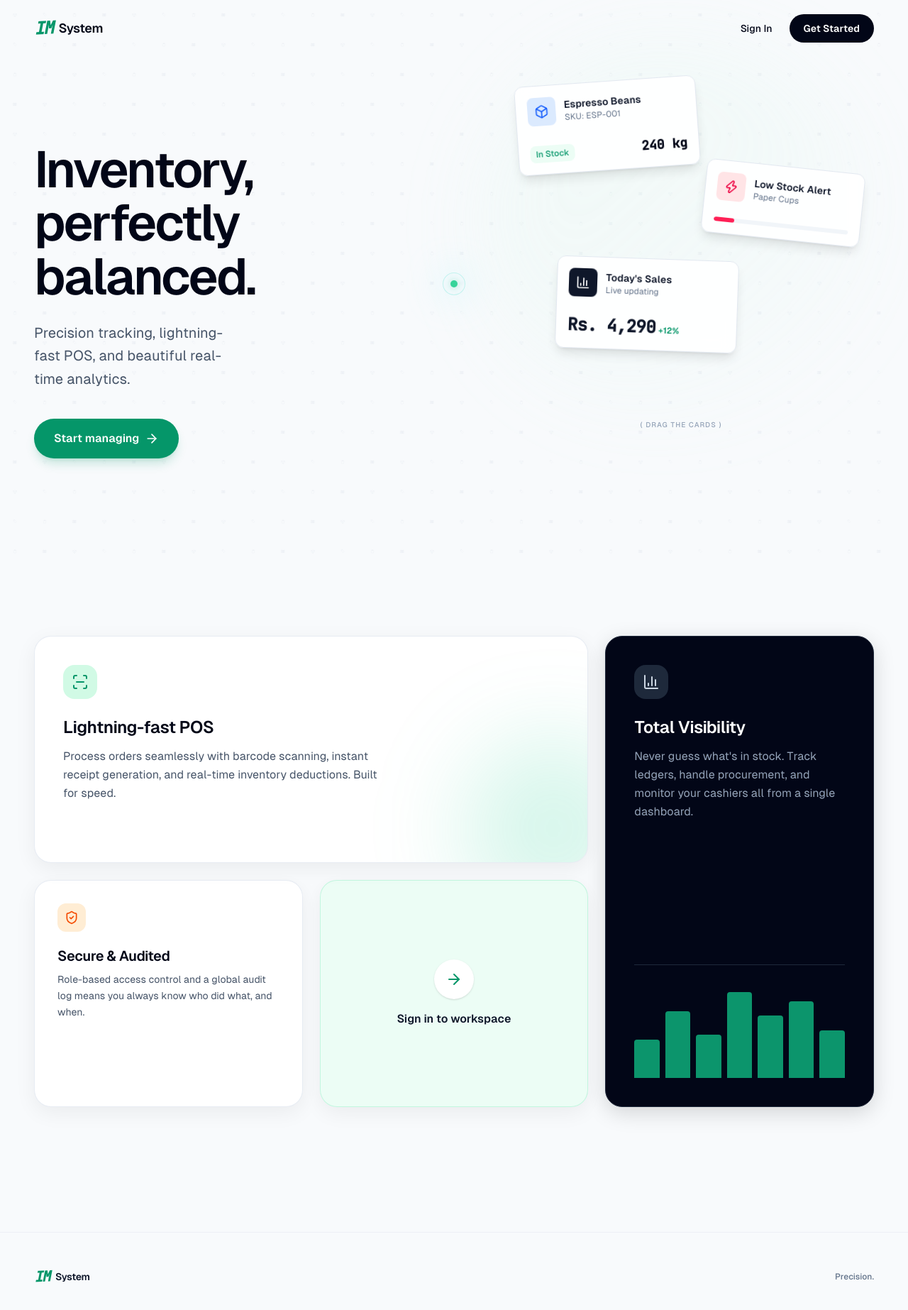
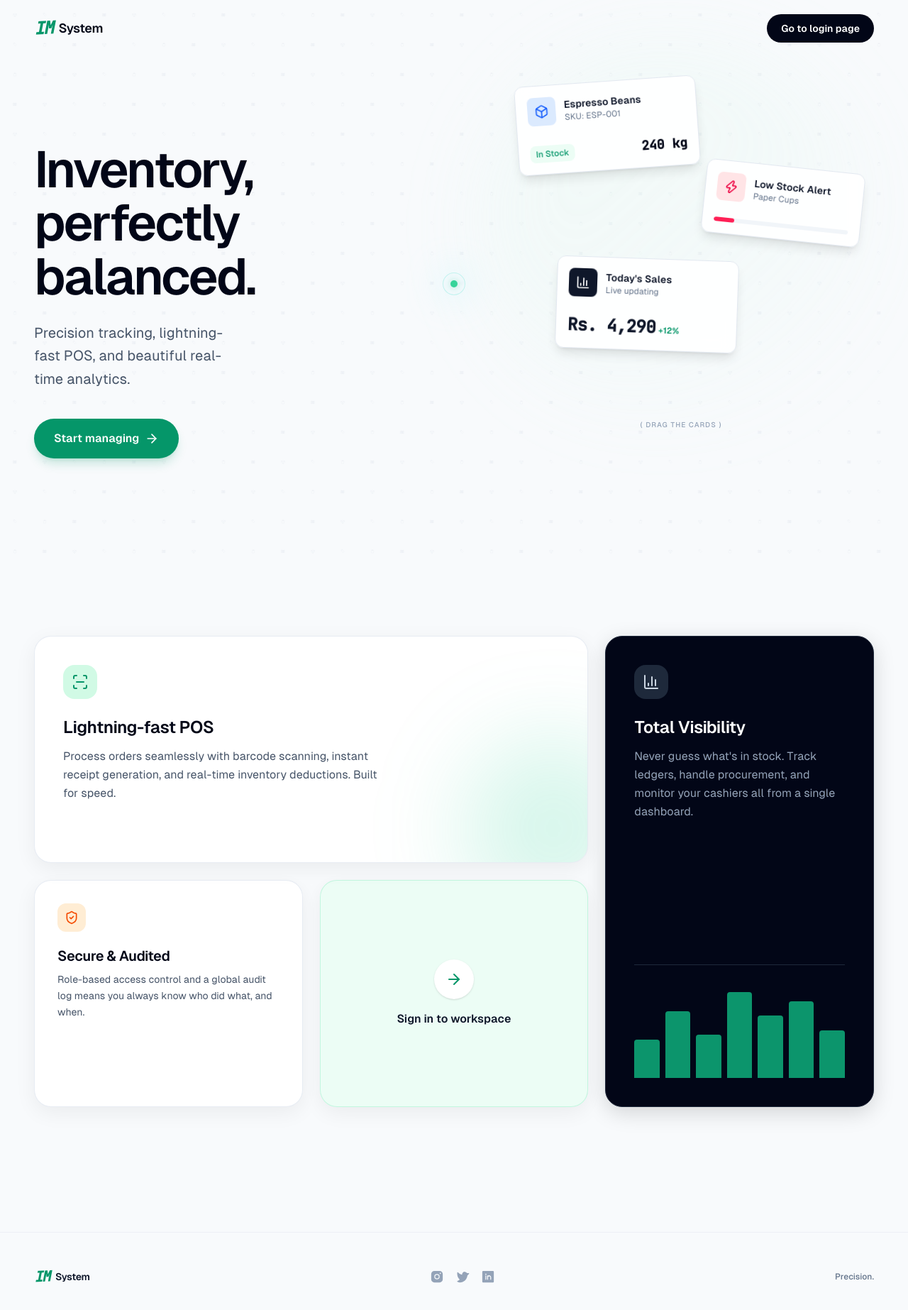
Before and after one commit to shahzil-ejaz/IM-System, a React app in the folder frontend/: page / in a window 1280 px wide. Shown: the top 1846 px of the page at 71% size. Built offline with nearby package versions, Linux system fonts and the light colour scheme; no server answers; the HTML template or start-up script is replaced by a standard one.

Commit message:
removed split

```diff
--- a/frontend/src/components/features/marketing/LandingView.jsx
+++ b/frontend/src/components/features/marketing/LandingView.jsx
@@ -1,7 +1,8 @@
 import React, { useRef, useState, useEffect } from 'react';
-import { motion, useScroll, useTransform, useReducedMotion } from 'motion/react';
+import { motion, useScroll, useTransform, useReducedMotion, AnimatePresence } from 'motion/react';
 import { Link } from 'react-router-dom';
-import { ArrowRight, BarChart3, ScanLine, ShieldCheck, Box, Zap } from 'lucide-react';
+import { ArrowRight, BarChart3, ScanLine, ShieldCheck, Box, Zap, X, Rocket } from 'lucide-react';
+import { InstagramLogo, TwitterLogo, LinkedinLogo } from '@phosphor-icons/react';
 import { cn } from '@/lib/utils';
 
 // --- Scramble Text Effect ---
@@ -65,6 +66,7 @@ function DraggableInventoryCard({ children, className, style }) {
 
 // --- Main Landing View ---
 export function LandingView() {
+  const [showComingSoon, setShowComingSoon] = useState(false);
   const reduceMotion = useReducedMotion();
   const { scrollYProgress } = useScroll();
   const yOffset = useTransform(scrollYProgress, [0, 1], [0, -100]);
@@ -82,14 +84,11 @@ export function LandingView() {
           <ScrambleText text="System" className="font-semibold tracking-tight text-lg" />
         </div>
         <div className="flex items-center gap-6">
-          <Link to="/login" className="text-sm font-medium hover:text-emerald-700 transition-colors">
-            Sign In
-          </Link>
           <Link
             to="/login"
             className="text-sm font-bold bg-slate-950 text-white px-5 py-2.5 rounded-full hover:bg-slate-800 transition-colors active:scale-[0.98]"
           >
-            Get Started
+            Go to login page
           </Link>
         </div>
       </header>
@@ -301,11 +300,69 @@ export function LandingView() {
             </div>
             <span className="font-semibold text-sm tracking-tight text-slate-900">System</span>
           </div>
+          <div className="flex items-center gap-4">
+            <button onClick={() => setShowComingSoon(true)} className="text-slate-400 hover:text-emerald-600 transition-colors" aria-label="Instagram">
+              <InstagramLogo weight="fill" className="w-5 h-5" />
+            </button>
+            <button onClick={() => setShowComingSoon(true)} className="text-slate-400 hover:text-emerald-600 transition-colors" aria-label="Twitter">
+              <TwitterLogo weight="fill" className="w-5 h-5" />
+            </button>
+            <button onClick={() => setShowComingSoon(true)} className="text-slate-400 hover:text-emerald-600 transition-colors" aria-label="LinkedIn">
+              <LinkedinLogo weight="fill" className="w-5 h-5" />
+            </button>
+          </div>
           <p className="text-xs text-slate-500 font-medium">
             Precision.
           </p>
         </div>
       </footer>
+
+      {/* Coming Soon Popup */}
+      <AnimatePresence>
+        {showComingSoon && (
+          <>
+            <motion.div
+              initial={{ opacity: 0 }}
+              animate={{ opacity: 1 }}
+              exit={{ opacity: 0 }}
+              onClick={() => setShowComingSoon(false)}
+              className="fixed inset-0 bg-slate-950/20 backdrop-blur-sm z-[100]"
+            />
+            <motion.div
+              initial={{ opacity: 0, scale: 0.95, y: 20 }}
+              animate={{ opacity: 1, scale: 1, y: 0 }}
+              exit={{ opacity: 0, scale: 0.95, y: 20 }}
+              className="fixed top-1/2 left-1/2 -translate-x-1/2 -translate-y-1/2 w-full max-w-sm bg-white rounded-3xl shadow-[0_20px_60px_rgb(0,0,0,0.1)] border border-slate-200/80 p-8 z-[101] overflow-hidden"
+            >
+              <div className="absolute top-0 left-0 w-full h-32 bg-gradient-to-br from-emerald-100/50 to-transparent pointer-events-none" />
+
+              <button
+                onClick={() => setShowComingSoon(false)}
+                className="absolute top-4 right-4 w-8 h-8 flex items-center justify-center rounded-full text-slate-400 hover:text-slate-600 hover:bg-slate-100 transition-colors"
+              >
+                <X className="w-4 h-4" />
+              </button>
+
+              <div className="relative z-10 flex flex-col items-center text-center mt-4">
+                <div className="w-16 h-16 bg-emerald-50 text-emerald-600 rounded-2xl flex items-center justify-center mb-6 shadow-sm border border-emerald-100/50">
+                  <Rocket className="w-8 h-8" />
+                </div>
+                <h3 className="text-2xl font-bold tracking-tight text-slate-950 mb-3">Coming Soon</h3>
+                <p className="text-slate-600 leading-relaxed mb-8">
+                  We're putting the finishing touches on our social platforms. Check back soon to connect with us!
+                </p>
+
+                <button
+                  onClick={() => setShowComingSoon(false)}
+                  className="w-full bg-slate-950 text-white font-bold py-3.5 rounded-xl hover:bg-slate-800 transition-colors active:scale-[0.98]"
+                >
+                  Got it
+                </button>
+              </div>
+            </motion.div>
+          </>
+        )}
+      </AnimatePresence>
     </div>
   );
 }
--- a/frontend/src/components/features/pos/POSLayout.jsx
+++ b/frontend/src/components/features/pos/POSLayout.jsx
@@ -491,7 +491,7 @@ export function POSLayout() {
                         <span className="font-bold text-xs">Card</span>
                       </button>
                     </div>
-                    <button
+                    {/* <button
                       className={cn(
                         "w-full flex items-center justify-center p-2 rounded-lg border-2 transition-all duration-150 ease-out group active:scale-[0.98]",
                         paymentMethod === 'split'
@@ -504,7 +504,7 @@ export function POSLayout() {
                         <SplitSquareHorizontal className={cn("w-3.5 h-3.5", paymentMethod === 'split' ? "text-white" : "text-slate-400 group-hover:text-slate-900")} />
                         <span className="font-semibold text-xs">Split Payment</span>
                       </div>
-                    </button>
+                    </button> */}
 
                     {paymentMethod === 'cash' && (
                       <div className="mt-3 animate-in fade-in slide-in-from-top-4 duration-150 ease-out pb-2">
```
